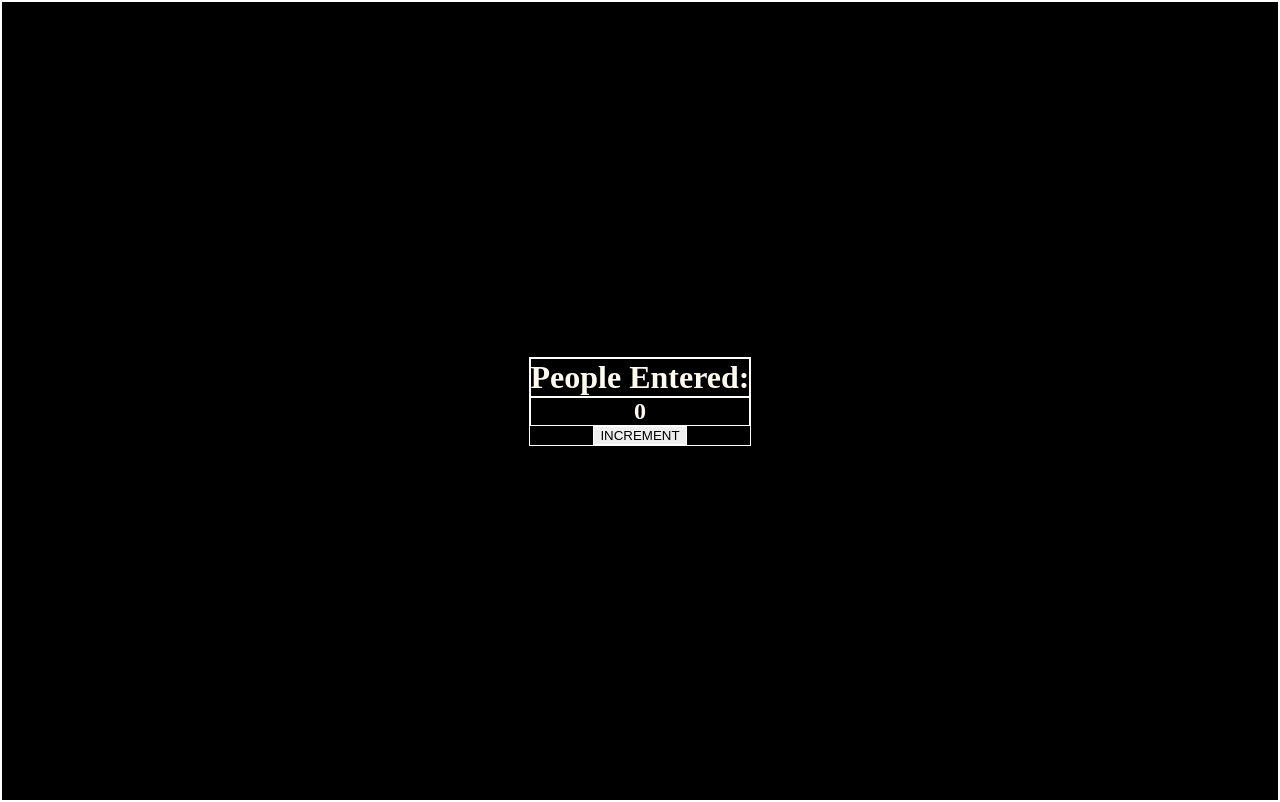
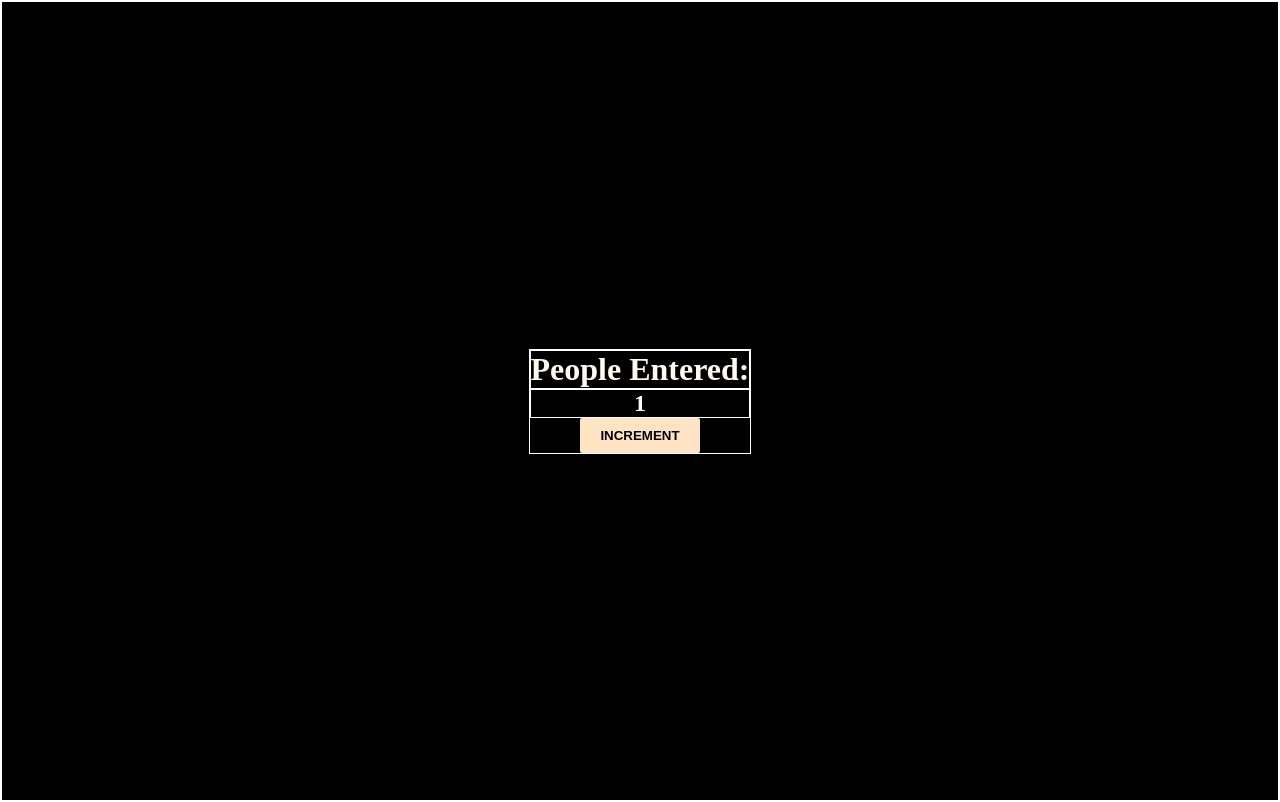
Before and after one commit to natbartu-JS-projects/incrementCount, a plain HTML site: page src/index.html in a window 1280 px wide. Both pictures are taken after a click on the button "INCREMENT". Drawn offline with Linux system fonts and the light colour scheme.

Commit message:
add increment function to increment element and storage the element into the html

```diff
--- a/src/index.html
+++ b/src/index.html
@@ -9,9 +9,9 @@
   <body>
     <div class="container">
       <h1>People Entered:</h1>
-      <h2>0</h2>
-      <button id="increment-btn">INCREMENT</button>
+      <h2 id="count-el">0</h2>
+      <button id="increment-btn" onclick="increment()">INCREMENT</button>
     </div>
-    <!-- <script src="/src/index.js"></script> -->
+    <script src="/src/index.js"></script>
   </body>
 </html>
--- a/src/index.js
+++ b/src/index.js
@@ -0,0 +1,8 @@
+let countEl = document.getElementById("count-el");
+
+let count = 0;
+
+function increment() {
+  count = count += 1;
+  countEl.innerText = count;
+}
--- a/src/styles.css
+++ b/src/styles.css
@@ -20,6 +20,16 @@ body {
   text-align: center;
 }
 
-/* #increment-btn {
+#increment-btn {
+  background-color: bisque;
+  padding: 10px 20px;
+  border: none;
+  border-radius: 2px;
+  font-weight: bold;
+  cursor: pointer;
+  text-align: center;
+}
 
-} */
+#increment-btn:hover {
+  background-color: chartreuse;
+}
```
